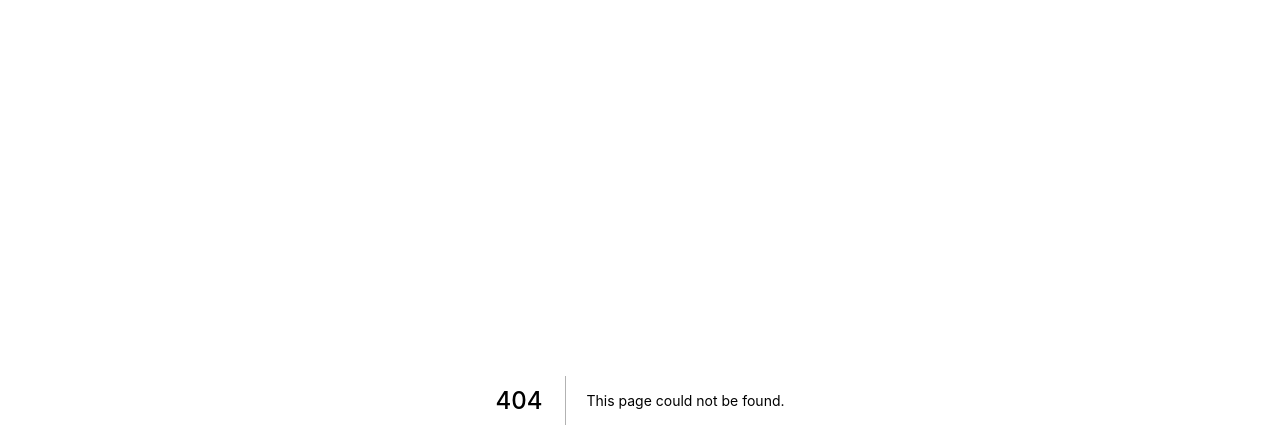
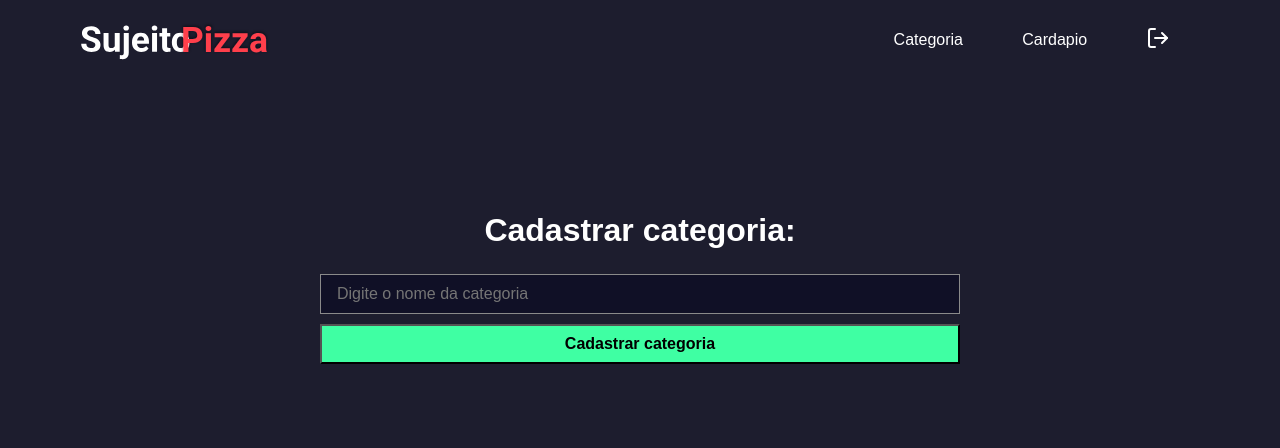
Before and after one commit to Ghenriquer10/projeto-pizzaria-frontend, a Next.js app: page /category in a window 1280 px wide. Before the commit this address had no page. Shown: the top 448 px of the page. Built offline with nearby package versions, Linux system fonts and the light colour scheme.

Commit message:
Adicionando página categoria e logica cadastrar categoria

```diff
--- a/src/components/Header/header.module.scss
+++ b/src/components/Header/header.module.scss
@@ -11,6 +11,11 @@
     max-width: 1120px;
     margin: 0 auto;
 
+    @media (min-width: 320px) and (max-width: 720px) {
+        flex-direction: column;
+    }
+
+
     img{
         cursor: pointer;
     }
@@ -22,6 +27,10 @@
     justify-content: center;
     width: 30%;
     justify-content: space-around;
+
+    @media (min-width: 320px) and (max-width: 720px) {
+        width: 100%;
+    }
 
     button{
         background: transparent;
--- a/src/contexts/AuthContext.tsx
+++ b/src/contexts/AuthContext.tsx
@@ -28,10 +28,14 @@ type SingUpProps = {
     email: string,
     password: string
 }
+type AddCategoryProps = {
+    category: string
+}
 
 type AuthProviderPros = {
     children: ReactNode;
 }
+
 
 export const AuthContext = createContext({} as AuthContextData)
 
@@ -111,7 +115,7 @@ export function AuthProvider({ children }: AuthProviderPros) {
     async function signUp({ name, email, password }: SingUpProps) {
         try {
 
-            const response = await api.post('users', {
+            const response = await api.post('/users', {
                 name,
                 email,
                 password
--- /dev/null
+++ b/src/pages/category/category.module.scss
@@ -0,0 +1,50 @@
+.container{
+    display: flex;
+    align-items: center;
+    justify-content: center;
+    flex-direction: column;
+    height: 400px;
+
+    h1{
+        color: var(--white);
+        margin: 20px 0;
+    }
+}
+
+.form{
+    display: flex;
+    justify-content: center;
+    align-items: center;
+    flex-direction: column;
+    width: 50%;
+    height: 100px;
+    gap: 10px;
+
+    @media (min-width: 320px) and (max-width: 720px) {
+        width: 90%;
+    }
+
+}
+
+.input{
+    background-color: var(--dark-900);
+    border: none;
+    color: var(--white);
+    width: 100%;
+    height: 40px;
+    padding: 1rem;
+    border: 1px solid var(--gray-100);
+}
+
+.button{
+    height: 40px;
+    width: 100%;
+    background-color: var(--green-900);
+    font-weight: bold;
+
+    &:hover{
+        transition: all 1s;
+        background-color: green;
+        color: var(--white);
+    }
+}
--- /dev/null
+++ b/src/pages/category/index.tsx
@@ -0,0 +1,59 @@
+import React, { useState, FormEvent } from 'react'
+import Head from "next/head";
+import { Header } from "../../components/Header";
+import styles from './category.module.scss'
+import { toast } from 'react-toastify';
+import { setupApiClient } from '../../services/api';
+
+export default function Category() {
+
+    const [category, setCategory] = useState('');
+
+
+    async function handleCategory(event: FormEvent) {
+        event.preventDefault()
+        if (category === '') {
+            toast.warning('Preencha o campo corretamente!')
+            return
+        }
+
+        const apiClient = setupApiClient();
+
+        try {
+            await apiClient.post('/category', {
+                name: category
+            })
+            setCategory('')
+            toast.success('Produto cadastrado com sucesso!')
+        } catch (error) {
+            toast.error('Erro ao cadastrar produto!', error)
+        }
+    }
+
+    return (
+        <>
+            <Head>
+                <title>Categorias - Pizzaria</title>
+            </Head>
+            <div>
+                <Header />
+                <main className={styles.container}>
+                    <h1>Cadastrar categoria:</h1>
+                    <form className={styles.form} onSubmit={handleCategory}>
+                        <input
+                            type="text"
+                            placeholder="Digite o nome da categoria"
+                            className={styles.input}
+                            value={category}
+                            onChange={e => setCategory(e.target.value)}
+                        />
+                        <button
+                            className={styles.button}
+                            type="submit">Cadastrar categoria
+                        </button>
+                    </form>
+                </main>
+            </div>
+        </>
+    )
+}
```
